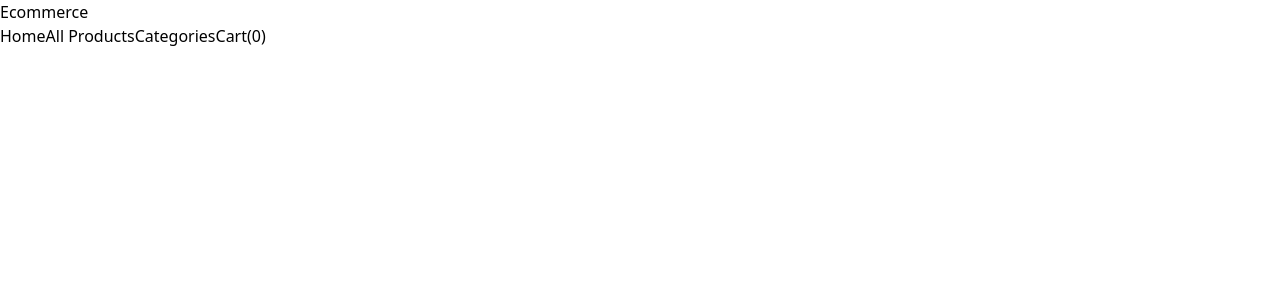
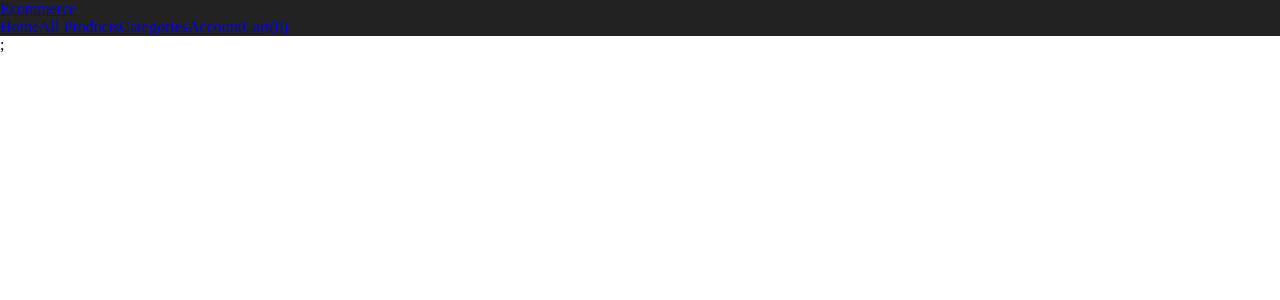
Before and after one commit to Shitanshu731/OmniCart-front, a Next.js app: page / in a window 1280 px wide. Shown: the top 300 px of the page. Built offline with nearby package versions, Linux system fonts and the light colour scheme.

Commit message:
add styled-component library

```diff
--- a/components/Header.js
+++ b/components/Header.js
@@ -1,15 +1,21 @@
 import Link from "next/link"
+import styled from "styled-components"
 
 export default function Header(){
+    const StyledHeader = styled.header`
+    background-color : #222
+
+    `;
     return (
-        <div>
+        <StyledHeader>
             <Link href={'/'}>Ecommerce</Link>
             <nav>
                 <Link href={'/'}>Home</Link>
                 <Link href={'/products'}>All Products</Link>
                 <Link href={'/categories'}>Categories</Link>
+                <Link href={'/account'}>Account</Link>
                 <Link href={'/cart'}>Cart(0)</Link>
             </nav>
-        </div>
+        </StyledHeader>
     )
 }
--- a/pages/_app.js
+++ b/pages/_app.js
@@ -1,5 +1,17 @@
-import "@/styles/globals.css";
+import { createGlobalStyle } from "styled-components";
+
+const GlobalStyles  = createGlobalStyle`
+  body{
+    padding: 0;
+    margin : 0
+  }
+`
 
 export default function App({ Component, pageProps }) {
-  return <Component {...pageProps} />;
+  return (
+    <>
+    <GlobalStyles />
+    <Component {...pageProps} />;
+    </>
+  )
 }
```
Also changed, not shown: package.json (+5 -4 lines), 1 other file (tests, documents, lock files or other folders).
